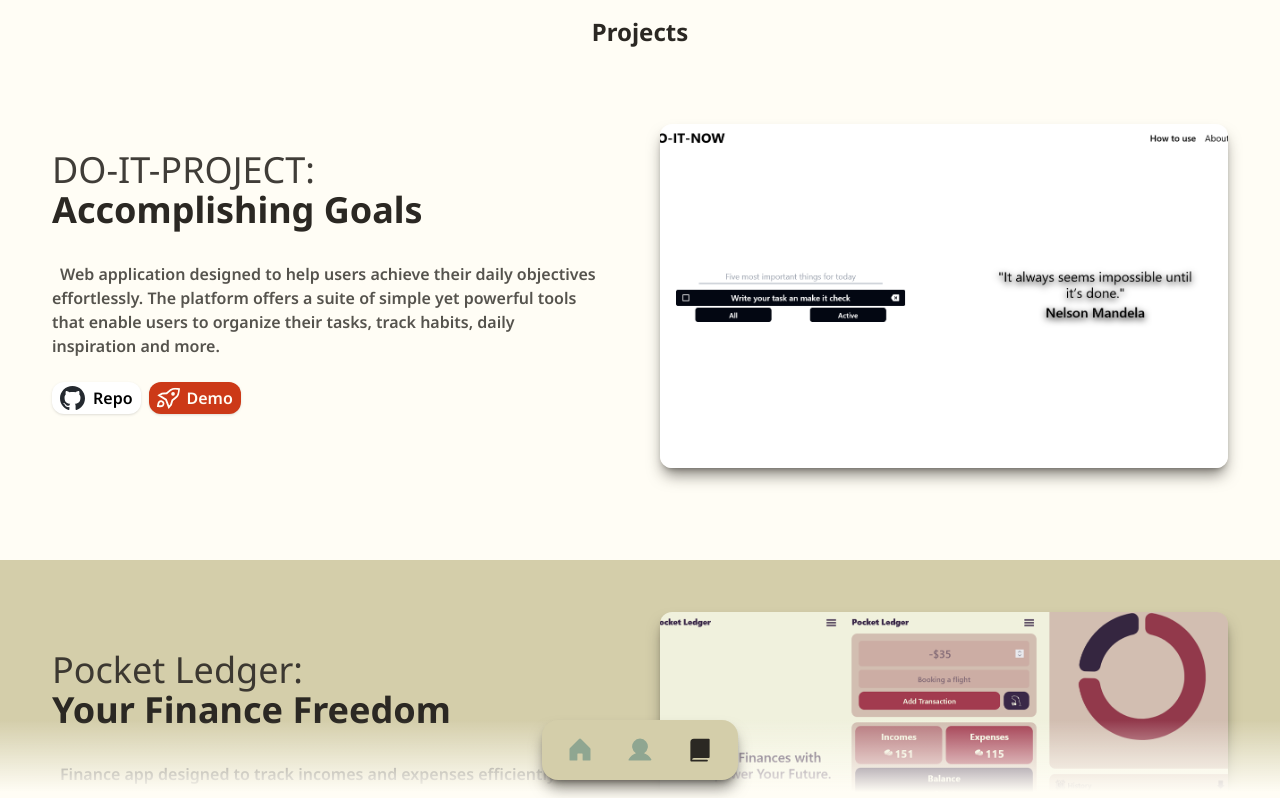
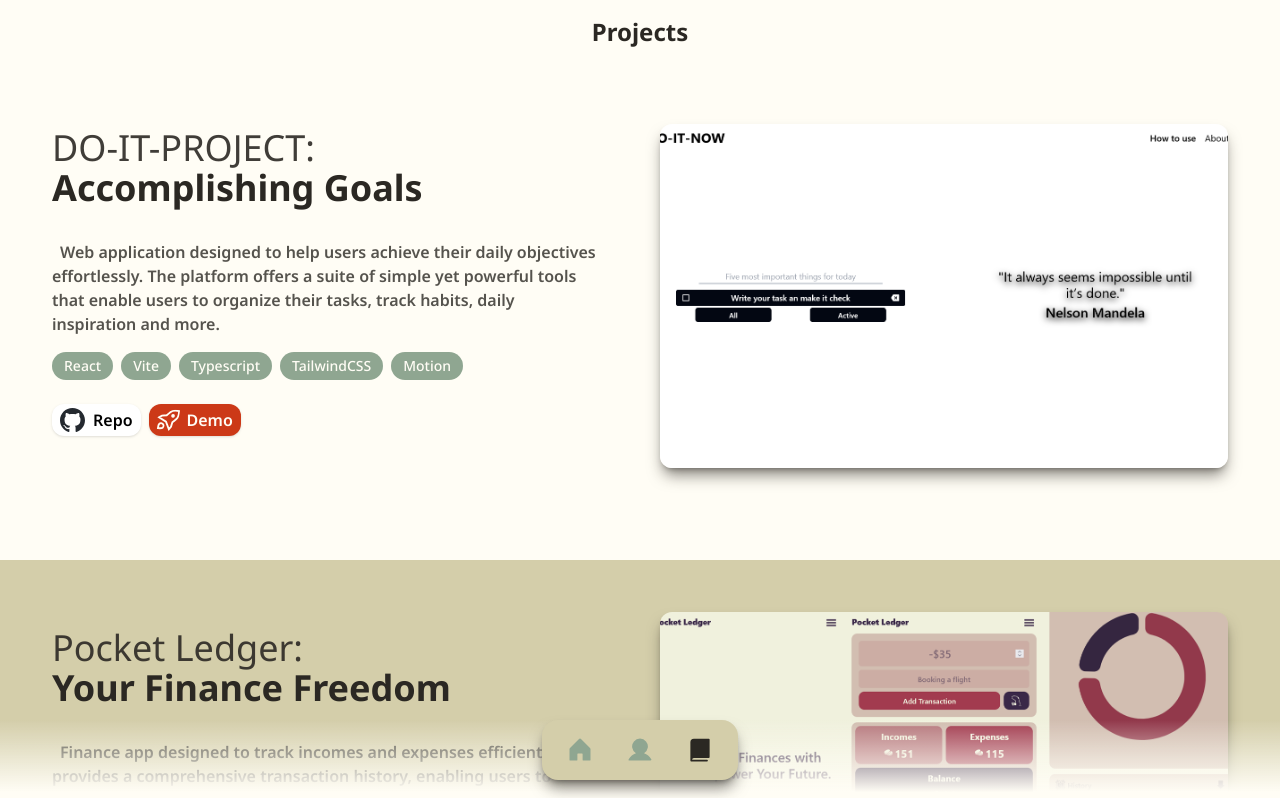
Before and after one commit to fantasyfuerte/portfolio, a Next.js app: page /projects in a window 1280 px wide. Shown: the top 798 px of the page. Built offline with nearby package versions, Linux system fonts and the light colour scheme.

Commit message:
Displaying technologies

```diff
--- a/src/components/project-item.tsx
+++ b/src/components/project-item.tsx
@@ -10,6 +10,7 @@ interface Props {
   repo: string;
   demo?: string;
   bg: boolean;
+  technologies: string[];
 }
 
 function ProjectItem({
@@ -20,6 +21,7 @@ function ProjectItem({
   repo,
   demo,
   bg,
+  technologies,
 }: Props) {
   return (
     <article
@@ -35,6 +37,16 @@ function ProjectItem({
         <p className="text-md font-semibold mt-8 text-pretty first-letter:ml-2 text-primary/80">
           {description}
         </p>
+        <div className="flex flex-wrap gap-2 mt-4">
+          {technologies.map((tech, index) => (
+            <span
+              key={index}
+              className="px-3 py-1 text-sm font-medium rounded-full bg-secondary text-basicBackground"
+            >
+              {tech}
+            </span>
+          ))}
+        </div>
         <div className="pt-6 flex gap-2 ">
           <Link
             href={repo}
```
